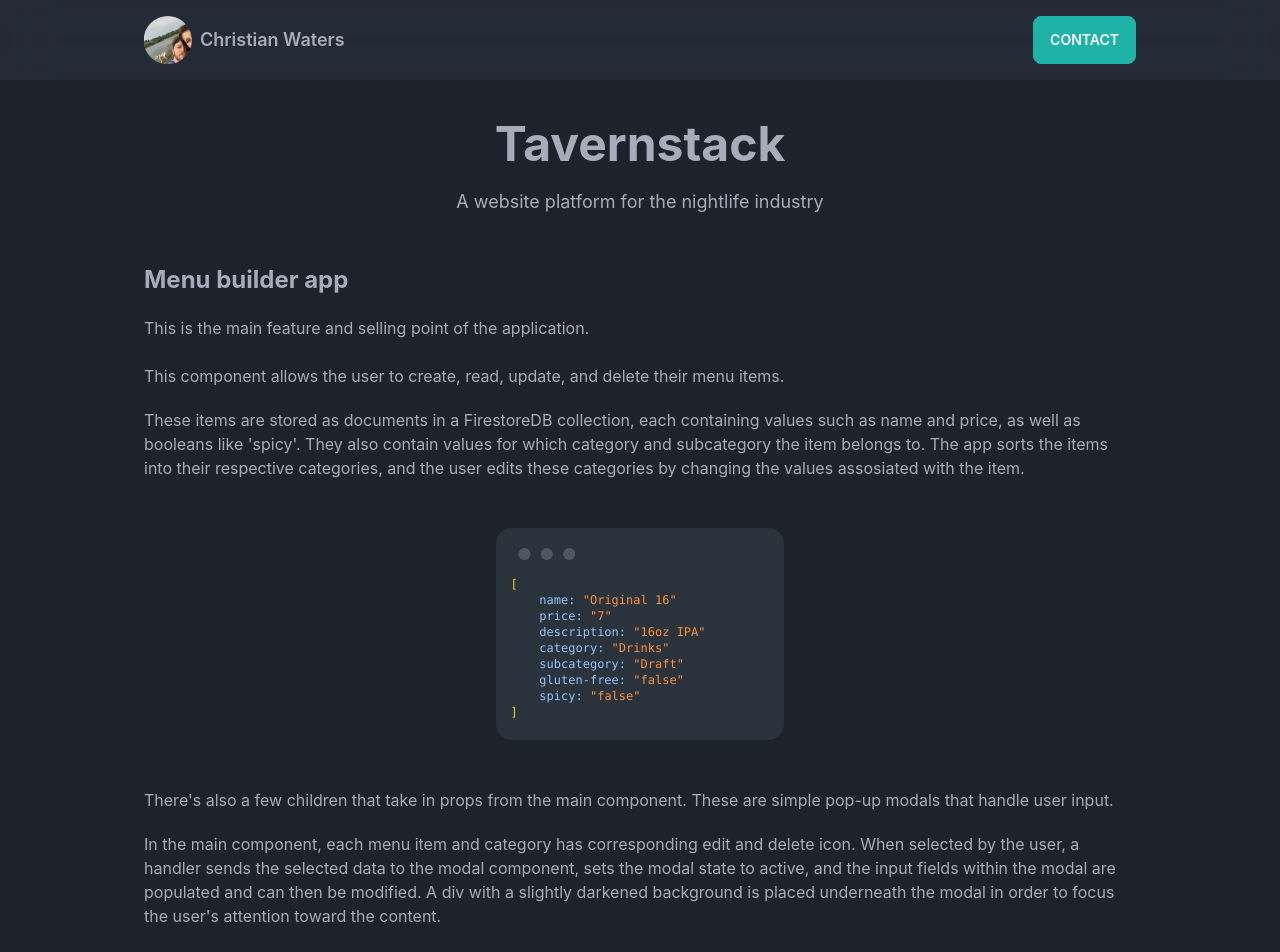
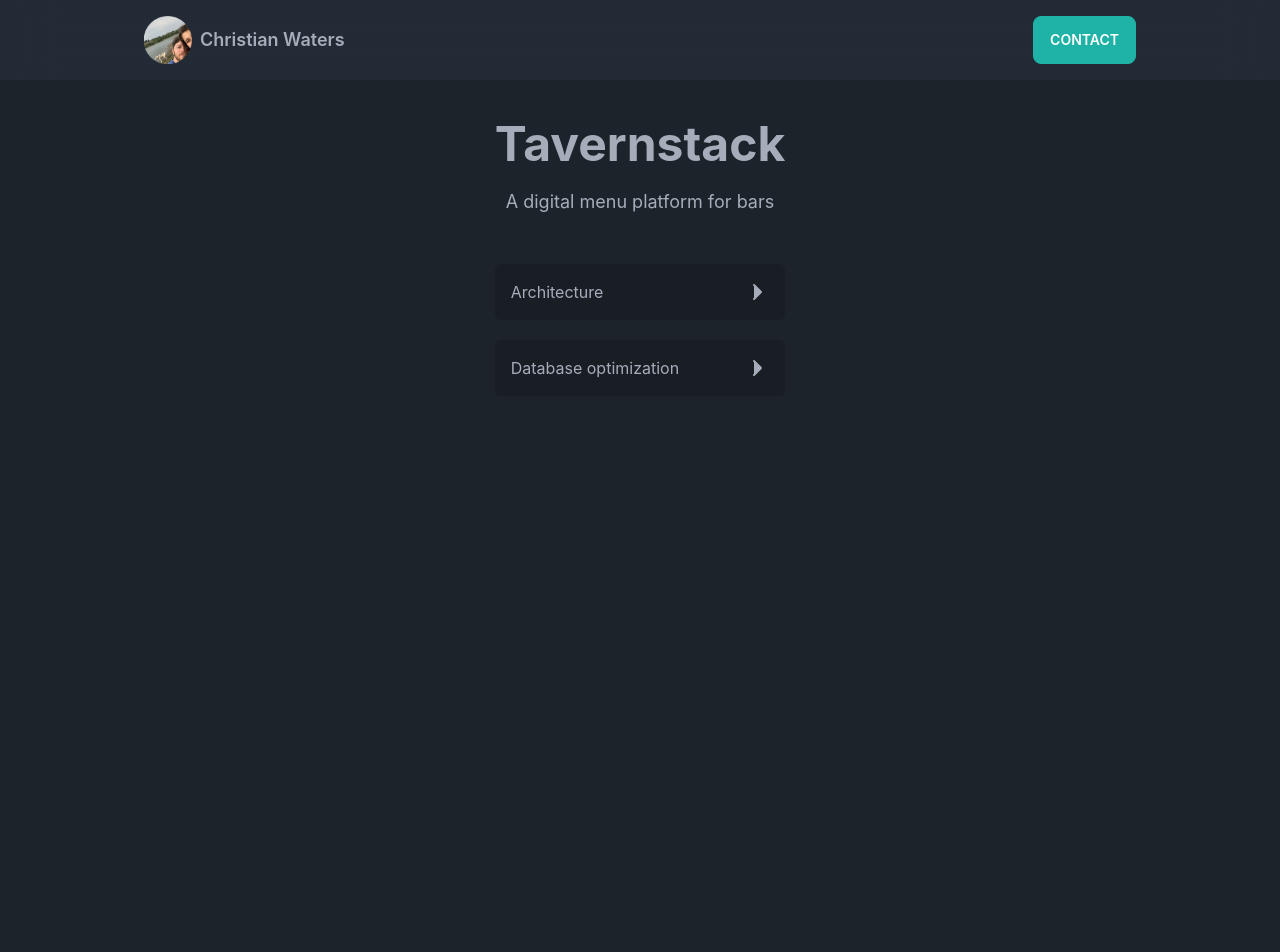
Before and after one commit to rotisserie-christian/worldofchristian, a React (Create React App) app: page /tavernstack in a window 1280 px wide. Shown: the top 952 px of the page. After the commit the page ends 800 px from the top, so only its background shows below. Built offline with nearby package versions, Linux system fonts and the light colour scheme.

Commit message:
tavernstack

```diff
--- a/src/components/Home.js
+++ b/src/components/Home.js
@@ -1,6 +1,6 @@
 import React, { useRef } from 'react';
 import { Link } from 'react-router-dom';
-import { FaAngleDoubleRight, FaCheck, FaGithub, FaLinkedin } from 'react-icons/fa';
+import { FaAngleDoubleRight, FaGithub, FaLinkedin } from 'react-icons/fa';
 import Nav from './Nav';
 import '@lottiefiles/lottie-player';
 import { FaAngleDoubleDown } from 'react-icons/fa';
@@ -70,35 +70,14 @@
             src="https://lottie.host/37cf5e61-b065-4216-aba4-59c520754b4d/ZnsvbDRGJ0.json"
             background="transparent"
             speed="1.5"
-            style={{ width: '275px', height: '275px' }}
+            style={{ width: '320px', height: '320px' }}
             loop
             autoplay
             ></lottie-player>
-
-            <div className='flex flex-row'>
-              <FaCheck className='text-sm mr-2 mt-1' />
-
-              <p className='text-md'
-              >Test-driven development - Jest</p>
-            </div>
-
-            <div className='flex flex-row mt-2'>
-              <FaCheck className='text-sm mr-2 mt-1' />
-
-              <p className='text-md'
-              >Centralized state managment - Redux</p>
-            </div>
-
-            <div className='flex flex-row mt-2'>
-              <FaCheck className='text-sm mr-2 mt-1' />
-
-              <p className='text-md'
-              >Continuous deployment - Git/Netlify</p>
-            </div>
           </div>
         </div>
 
-        <div className='flex items-center justify-center mt-12'>
+        <div className='flex items-center justify-center mt-5'>
           <button
           className='btn btn-neutral'
           onClick={handleBtnClick}
@@ -122,7 +101,7 @@
                 >Tavernstack</h2>
 
                 <p className='text-lg font-base text-center mt-4'
-                >Website managment app for bars</p>
+                >Digital menu platform for bars</p>
 
                 <div
                 className='flex flex-row mt-12'>
@@ -133,7 +112,7 @@
                         <BiLogoReact className='text-2xl mt-1 mr-2'/>
 
                         <p className='text-lg font-base text-left'
-                        >Next/React</p>
+                        >React</p>
                       </div>
 
                       <div className='flex flex-row'>
--- a/src/components/Tavernstack.js
+++ b/src/components/Tavernstack.js
@@ -1,8 +1,11 @@
 import React from 'react';
-import { useEffect } from 'react';
+import { useEffect, useState } from 'react';
 import Nav from './Nav';
 
 const Tavernstack = () => {
+  const [showArchitecture, setShowArchitecture] = useState(false);
+  const [showDatabaseOptimization, setShowDatabaseOptimization] = useState(false);
+
   // load to the top of the page
   useEffect(() => {
     window.scrollTo(0, 0);
@@ -20,63 +23,54 @@
           >Tavernstack</h1>
 
           <p className='text-lg font-base text-center mt-5 text-base-content'
-          >A website platform for the nightlife industry</p>
+          >A digital menu platform for bars</p>
+
+          <button
+          className="flex items-center justify-between w-full bg-base-200 px-4 py-4 rounded-md mt-12"
+          onClick={() => setShowArchitecture(!showArchitecture)}
+          >Architecture
+
+          <svg
+          className={`w-6 h-6 transition-transform duration-300 transform ${
+              showArchitecture ? 'rotate-90' : 'rotate-0'
+              }`}
+              viewBox="0 0 24 24"
+              fill="currentColor">
+          <path
+          d="M9 5l7 7-7 7"
+          stroke="currentColor"
+          strokeWidth="2"
+          strokeLinecap="round"
+          strokeLinejoin="round" />
+          </svg>
+          </button>
+
+          {showArchitecture && (
+            <div>
+
+            <p className='text-base font-base text-left mt-5 text-base-content'
+            >This platform is a collection of web apps built using JAMstack methodology.
+            Each Git repo has a CI/CD pipeline that deploys on Netlify.
+            </p>
 
             <h2 className='text-2xl font-bold mt-12'
-          >Menu builder app</h2>
+            >React</h2>
 
             <p className='text-base font-base text-left mt-5 text-base-content'
-          >This is the main feature and selling point of the application.<br /><br />
-          This component allows the user to create, read, update, and delete their menu items.
+            >Tavernstack has many future use cases for solutions that run natively on mobile devices.
+            The idea of 'build once deploy everywhere' was a significant factor in the decision to use React.<br /><br />
+
+            Had this not been the case, I would have chosen Svelte. The ability to access state across the application,
+            without relying on something like Redux, would have greatly reduced the complexity of my code.
             </p>
 
-          <p className='text-base font-base text-left mt-5 text-base-content'
-          >These items are stored as documents in a FirestoreDB collection, each containing values such as name and price,
-          as well as booleans like 'spicy'. They also contain values for which category and subcategory the item belongs to.
-          The app sorts the items into their respective categories, and the user edits these categories by changing the values assosiated
-          with the item.
-          </p>
-
-          <div className='flex items-center justify-center my-12'>
-            <div className='max-w-sm'>
-              <div className="mockup-code">
-                <pre className='text-xs text-yellow-400'><code>{'['}</code></pre>
-
-                <pre className='text-xs text-blue-300'><code>{'    '}{'name:'}
-                <span className='text-orange-400'>{' '}{'"Original 16"'}</span></code></pre>
-
-                <pre className='text-xs text-blue-300'><code>{'    '}{'price:'}
-                <span className='text-orange-400'>{' '}{'"7"'}</span></code></pre>
-
-                <pre className='text-xs text-blue-300'><code>{'    '}{'description:'}
-                <span className='text-orange-400'>{' '}{'"16oz IPA"'}</span></code></pre>
-
-                <pre className='text-xs text-blue-300'><code>{'    '}{'category:'}
-                <span className='text-orange-400'>{' '}{'"Drinks"'}</span></code></pre>
-
-                <pre className='text-xs text-blue-300'><code>{'    '}{'subcategory:'}
-                <span className='text-orange-400'>{' '}{'"Draft"'}</span></code></pre>
-
-                <pre className='text-xs text-blue-300'><code>{'    '}{'gluten-free:'}
-                <span className='text-orange-400'>{' '}{'"false"'}</span></code></pre>
-
-                <pre className='text-xs text-blue-300'><code>{'    '}{'spicy:'}
-                <span className='text-orange-400'>{' '}{'"false"'}</span></code></pre>
-
-                <pre className='text-xs text-yellow-400'><code>{']'}</code></pre>
-              </div>
-            </div>
-          </div>
+            <h2 className='text-2xl font-bold mt-12'
+            >Tailwind
+            </h2>
 
             <p className='text-base font-base text-left mt-5 text-base-content'
-          >There's also a few children that take in props from the main component. These are simple pop-up
-          modals that handle user input.
-          </p>
-
-          <p className='text-base font-base text-left mt-5 text-base-content'
-          >In the main component, each menu item and category has corresponding edit and delete icon. When selected by the user, a handler
-          sends the selected data to the modal component, sets the modal state to active, and the input fields within the modal are populated and
-          can then be modified. A div with a slightly darkened background is placed underneath the modal in order to focus the user's attention toward the content.
+            >Tailwind's utility classes greatly reduce the amount of styling that
+            needs to be written, which enables rapid design ideation.
             </p>
 
             <div className='flex items-center justify-center my-12'>
@@ -94,12 +88,120 @@
             </div>
 
             <p className='text-base font-base text-left mt-5 text-base-content'
-          >The menu data is then displayed on the user's website in a similar manner to how the CRUD actions are performed. The data is sorted into categories
-          and displayed in a read-only format.<br /><br />
+            >This is an example of how I would style a background when a modal is active. It contains
+            roughly a third of the characters that would be neccesary with traditonal CSS.<br /><br />
 
-          If any of the booleans are true, a corresponding icon (such as a chili pepper) will be rendered next to that item.
-          Additionally, the categories themselves are implemented as accordion-style state variables. When active, the selected tab will turn blue. Only one category
-          is able to be active at any given time, so as to keep the UI clean.</p>
+            Using DaisyUI with Tailwind allows for the same uniformity found in something like MaterialUI,
+            but with more flexability. It makes it easy to combine library components with those built from scratch.
+            </p>
+
+            <h2 className='text-2xl font-bold mt-12'
+            >Node</h2>
+
+            <p className='text-base font-base text-left mt-5 text-base-content'
+            >The one is fairly straightforward. Node is event-driven and Netlify deploys server code on an edge network,
+            where the functions run on-demand.<br /><br />
+
+            This is highly efficient because my Node functions are simple and likely to remain as such well into the future.<br /><br />
+
+            Had my back-end needs been more complex, I would have chosen Flask because Python is clearly better than Javascript.
+            </p>
+
+            <h2 className='text-2xl font-bold mt-12'
+            >Firebase</h2>
+
+            <p className='text-base font-base text-left mt-5 text-base-content'
+            >Because the data structure I'm working with is not particularly complicated,
+            growth scales horizontally.
+            </p>
+
+            <div className='flex items-center justify-center my-12'>
+              <div className='max-w-sm'>
+                <div className="mockup-code">
+                <pre className='text-xs text-purple-500'><code>{'{'}</code></pre>
+
+                  <pre className='text-xs text-blue-300'><code>{'    '}{'name:'}
+                  <span className='text-orange-400'>{' '}{'"Original 16"'}</span></code>
+                  <code><span className='text-white'>{','}</span></code></pre>
+
+                  <pre className='text-xs text-blue-300'><code>{'    '}{'price:'}
+                  <span className='text-orange-400'>{' '}{'"7"'}</span></code>
+                  <code><span className='text-white'>{','}</span></code></pre>
+
+                  <pre className='text-xs text-blue-300'><code>{'    '}{'description:'}
+                  <span className='text-orange-400'>{' '}{'"16oz IPA"'}</span></code>
+                  <code><span className='text-white'>{','}</span></code></pre>
+
+                  <pre className='text-xs text-blue-300'><code>{'    '}{'category:'}
+                  <span className='text-orange-400'>{' '}{'"Drinks"'}</span></code>
+                  <code><span className='text-white'>{','}</span></code></pre>
+
+                  <pre className='text-xs text-blue-300'><code>{'    '}{'subcategory:'}
+                  <span className='text-orange-400'>{' '}{'"Draft"'}</span></code>
+                  <code><span className='text-white'>{','}</span></code></pre>
+
+                  <pre className='text-xs text-blue-300'><code>{'    '}{'gluten-free:'}
+                  <span className='text-orange-400'>{' '}{'"false"'}</span></code>
+                  <code><span className='text-white'>{','}</span></code></pre>
+
+                  <pre className='text-xs text-blue-300'><code>{'    '}{'spicy:'}
+                  <span className='text-orange-400'>{' '}{'"false"'}</span></code>
+                  <code><span className='text-white'>{','}</span></code></pre>
+
+                  <pre className='text-xs text-purple-500'><code>{'}'}</code>
+                  <code><span className='text-white'>{','}</span></code></pre>
+                </div>
+              </div>
+            </div>
+
+            <p className='text-base font-base text-left mt-5 text-base-content'
+            >This represents a typical item that would be stored in a FirestoreDB collection. The menu comprises
+            the bulk of the user data and typically remains relatively constant in size.<br /><br />
+
+            Given that Firebase charges per read/write, vertically scaling projects can potentially become
+            less profitable over time. However, since complex queries are not needed, the convenience of Firebase
+            outweighs it's limitations in this use case.
+            </p>
+          </div>
+          )}
+
+          <button
+          className="flex items-center justify-between w-full bg-base-200 px-4 py-4 rounded-md mt-5"
+          onClick={() => setShowDatabaseOptimization(!showDatabaseOptimization)}
+          >Database optimization
+
+          <svg
+          className={`w-6 h-6 transition-transform duration-300 transform ${
+              showDatabaseOptimization ? 'rotate-90' : 'rotate-0'
+              }`}
+              viewBox="0 0 24 24"
+              fill="currentColor">
+          <path
+          d="M9 5l7 7-7 7"
+          stroke="currentColor"
+          strokeWidth="2"
+          strokeLinecap="round"
+          strokeLinejoin="round" />
+          </svg>
+          </button>
+
+          {showDatabaseOptimization && (
+            <div>
+              <p className='text-base font-base text-left mt-5 text-base-content'
+            >Caching data on the client side is a common practice. A menu can require dozens, or
+            even hundreds of reads for every page load. If the data doesn't change frequently,
+            a timestamp check can reduce unnecesary reads by serving the cached data instead.<br /><br />
+
+            However if the data does change frequently, and isn't accessed often, the savings would
+            be negligible. If this disparity is large enough, the timestamp check may even produce an
+            additional, although marginal cost.<br /><br />
+
+            Bars tend to be the former. Menu overhauls may involve hundreds of writes, but are a rare
+            occurence. Daily reads can easily number in the thousands. In this case, a timestamp check
+            significantly reduces the total number of reads.
+            </p>
+            </div>
+          )}
         </div>
       </div>
     </div>
```
Lines whose indentation alone changed are shown as unchanged.
